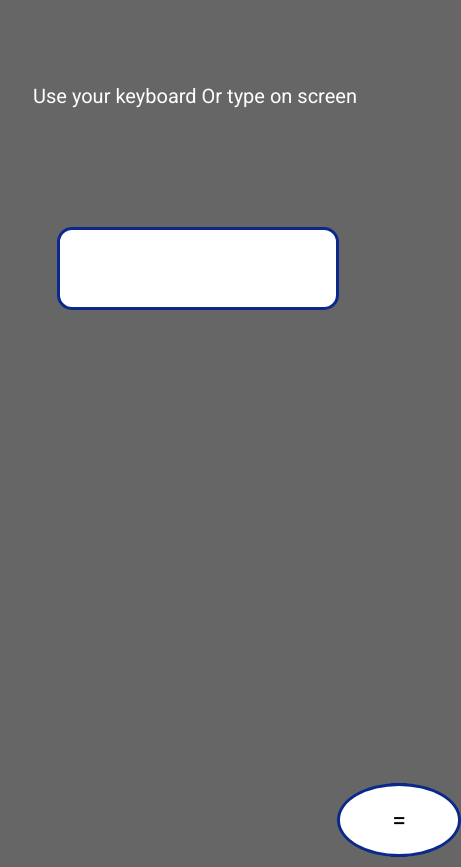
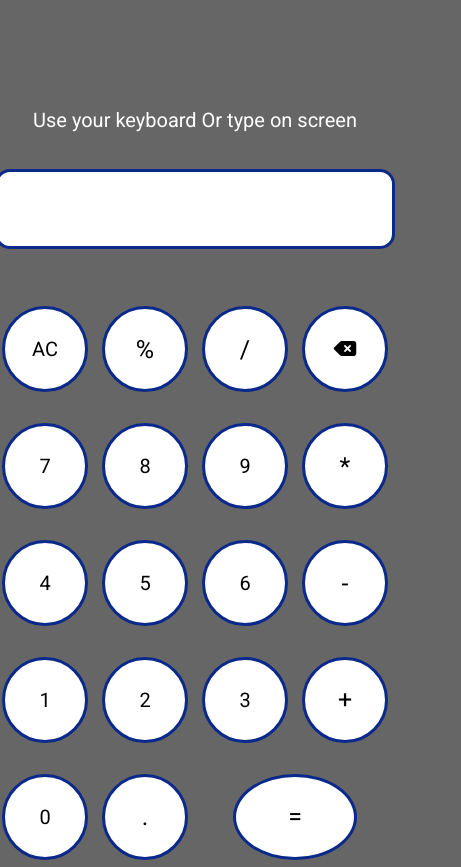
Before and after one commit to BlockProgram/calculator, a plain HTML site: page index.html in a window 390 px wide. Shown: the whole page, 461 px wide, since content can reach past the window. Drawn offline with Linux system fonts and the light colour scheme.

Commit message:
fix layout and add README

```diff
--- a/main.css
+++ b/main.css
@@ -18,7 +18,7 @@ body {
 .main-text {
   color: #fff;
   text-align: center;
-  top: 5vh;
+  margin-top: 100px;
 }
 
 .calculator-container {
@@ -35,8 +35,9 @@ body {
   background-color: var(--second-bg);
   border: 3px solid #0b298b;
   border-radius: 15px;
+  box-sizing: border-box;
   display: grid;
-  height: 130%;
+  height: 80px;
   justify-content: center;
   text-transform: uppercase;
   width: 100%;
@@ -45,15 +46,13 @@ body {
 .type-container {
   display: grid;
   grid-row-gap: 2vh;
-  grid-template: repeat(5, 8vh) / repeat(4, 9vw);
+  grid-template: repeat(5, 100px) / repeat(4, 100px);
   grid-template-areas:
     "ac-container percent-container divide-container return-container "
     "seven-container eight-container nine-container multiply-container "
     "four-container five-container six-container minus-container "
     "one-container two-container three-container plus-container "
     "zero-container comma-container equal-container equal-container ";
-  height: 35vh;
-  width: 35vw;
 }
 
 .key-container {
@@ -71,9 +70,9 @@ body {
   border-radius: 50%;
   cursor: pointer;
   display: grid;
-  height: 8vh;
+  height: 80px;
   justify-content: center;
-  width: 8vh;
+  width: 80px;
 }
 
 .ac-container {
@@ -136,12 +135,3 @@ body {
 .big-equal-key {
   width: 14vh;
 }
-
-@media (max-width: 850px) {
-  .screen-container {
-    min-width: 270px;
-  }
-  .type-container {
-    grid-template: repeat(5, 70px) / repeat(4, 70px);
-  }
-}
```
Also changed, not shown: 1 other file.
